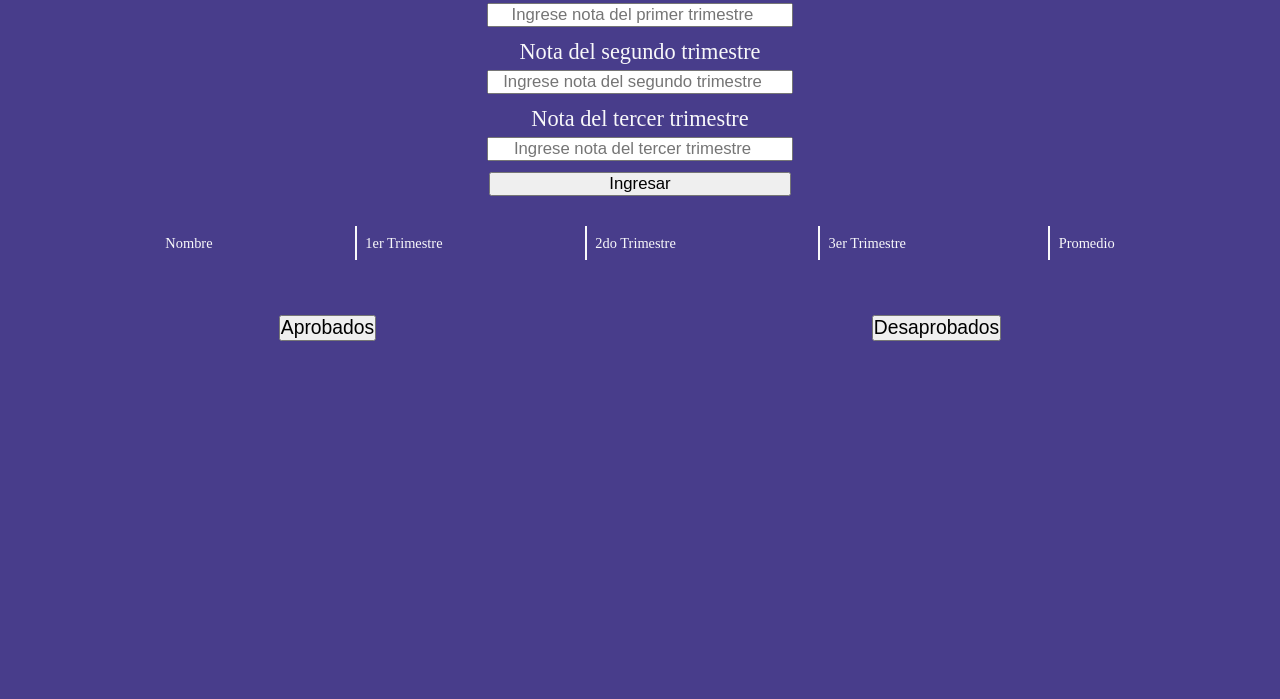
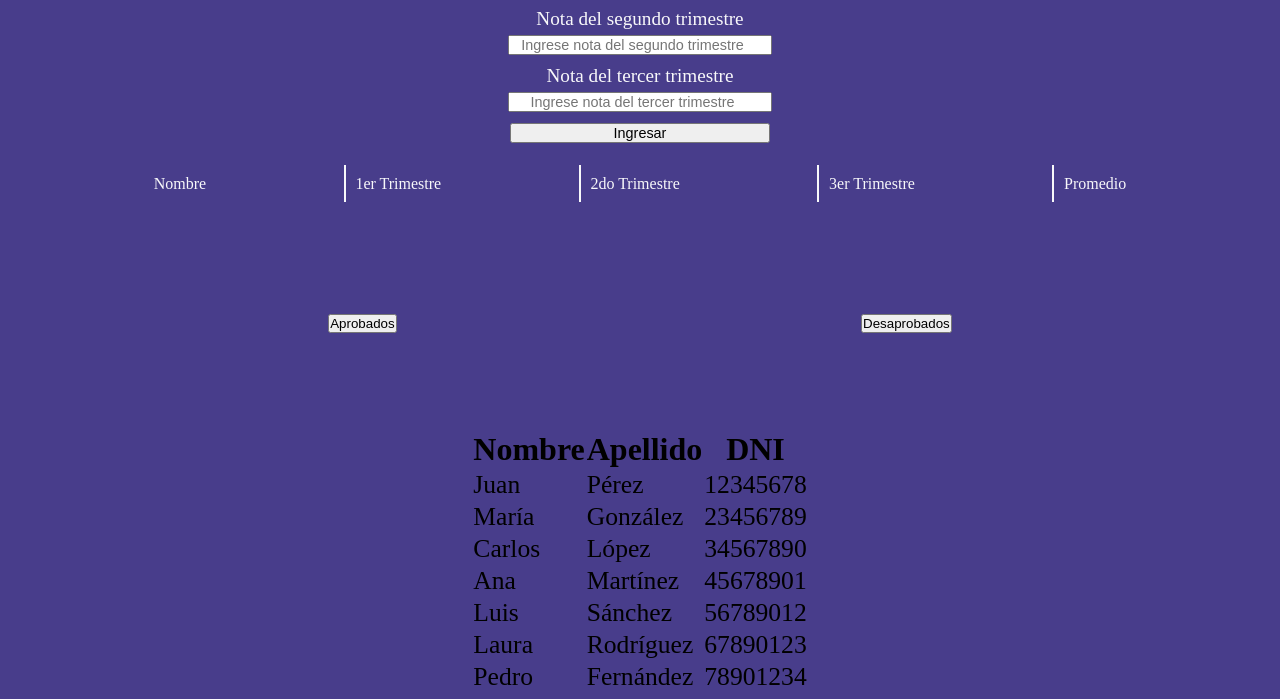
Before and after one commit to Matias-Rod/Pre-entrega3-js-Rodriguez, a plain HTML site: page index.html in a window 1280 px wide. Shown: the part 233-932 px from the top of the page. Before the commit the page ends 800 px from the top, so only its background shows below. Drawn offline with Linux system fonts and the light colour scheme.

Commit message:
se agrego alumnos.json y se uso la funcion fetch

```diff
--- /dev/null
+++ b/alumnos.json
@@ -0,0 +1,54 @@
+{
+  "Alumnos": [
+    {
+      "Nombre": "Juan",
+      "Apellido": "Pérez",
+      "DNI": "12345678"
+    },
+    {
+      "Nombre": "María",
+      "Apellido": "González",
+      "DNI": "23456789"
+    },
+    {
+      "Nombre": "Carlos",
+      "Apellido": "López",
+      "DNI": "34567890"
+    },
+    {
+      "Nombre": "Ana",
+      "Apellido": "Martínez",
+      "DNI": "45678901"
+    },
+    {
+      "Nombre": "Luis",
+      "Apellido": "Sánchez",
+      "DNI": "56789012"
+    },
+    {
+      "Nombre": "Laura",
+      "Apellido": "Rodríguez",
+      "DNI": "67890123"
+    },
+    {
+      "Nombre": "Pedro",
+      "Apellido": "Fernández",
+      "DNI": "78901234"
+    },
+    {
+      "Nombre": "Isabel",
+      "Apellido": "Gómez",
+      "DNI": "89012345"
+    },
+    {
+      "Nombre": "Miguel",
+      "Apellido": "Lara",
+      "DNI": "90123456"
+    },
+    {
+      "Nombre": "Carmen",
+      "Apellido": "Torres",
+      "DNI": "01234567"
+    }
+  ]
+}
--- a/index.html
+++ b/index.html
@@ -34,6 +34,10 @@
         <button id="aprobados">Aprobados</button>
         <button id="desaprobados">Desaprobados</button>
     </div>
+    <div class="lista-alumnos" id="listaAlumnos">
+        <table id="tablaAlumnos">
+        </table>
+    </div>
     <script src="./main.js"></script>
 </body>
 </html>
--- a/main.js
+++ b/main.js
@@ -120,9 +120,46 @@ desaprobadosButton.addEventListener("click", function () {
     mostrarListaPorCondicion(false);
 });
 
-// Recuperar datos almacenados en el Local Storage
+// Recupera datos almacenados en el Local Storage
 for (let i = 0; i < localStorage.length; i++) {
     const key = localStorage.key(i);
     const alumnoData = JSON.parse(localStorage.getItem(key));
     agregarAlumno(alumnoData.nombre, alumnoData.nota1, alumnoData.nota2, alumnoData.nota3);
 }
+
+const url = './alumnos.json'
+
+fetch(url)
+  .then(response => response.json())
+  .then(data => {
+    const alumnosData = data.Alumnos;
+    const listaAlumnos = document.getElementById('listaAlumnos');
+
+    const tabla = document.querySelector('#tablaAlumnos')
+
+    tabla.classList.add('tabla-alumnos')
+
+    const cabecera = document.createElement('thead');
+    cabecera.innerHTML = `
+      <tr>
+        <th>Nombre</th>
+        <th>Apellido</th>
+        <th>DNI</th>
+      </tr>
+    `;
+    tabla.appendChild(cabecera);
+
+    const cuerpo = document.createElement('tbody');
+    for (const alumnoData of alumnosData) {
+      const fila = document.createElement('tr');
+      fila.innerHTML = `
+        <td>${alumnoData.Nombre}</td>
+        <td>${alumnoData.Apellido}</td>
+        <td>${alumnoData.DNI}</td>
+      `;
+      cuerpo.appendChild(fila);
+    }
+    tabla.appendChild(cuerpo);
+
+    listaAlumnos.appendChild(tabla);
+  })
--- a/style.css
+++ b/style.css
@@ -1,7 +1,7 @@
 *{
     padding: 0;
     margin: 0;
-    font-size: 62.25%;
+    /* font-size: 62.25%; */
 }
 
 body{
@@ -10,7 +10,7 @@ body{
 }
 
 .title{
-    font-size: 6em;
+    font-size: 2em;
     color:rgb(248, 248, 250);
     text-decoration: underline;
     text-align: center;
@@ -18,7 +18,7 @@ body{
 }
 
 .subtitle{
-    font-size: 5em;
+    font-size: 2em;
     color: rgb(248, 248, 250);
     text-decoration: underline;
     margin-left: 1em;
@@ -30,7 +30,6 @@ form {
     justify-content: space-around;
     align-items: center;
     gap: 5px;
-    font-size: 3em;
 }
 
 form label{
@@ -54,7 +53,6 @@ form input{
     display: flex;
     flex-direction: row;
     justify-content: space-evenly;
-    font-size: 6em;
     padding: 1em;
     color: rgb(248, 248, 250);
 }
@@ -72,6 +70,21 @@ form input{
     display: flex;
     flex-direction: row;
     justify-content: space-around;
-    font-size: 5em;
+    font-size: 6em;
     margin: 1em;
 }
+
+.lista-alumnos{
+    display: flex;
+    justify-content: center;
+    margin-bottom: 2em;
+}
+
+
+.tabla-alumnos th{
+    font-size: 2em;
+}
+
+.tabla-alumnos tbody tr td{
+    font-size: 1.6em;
+}
```
